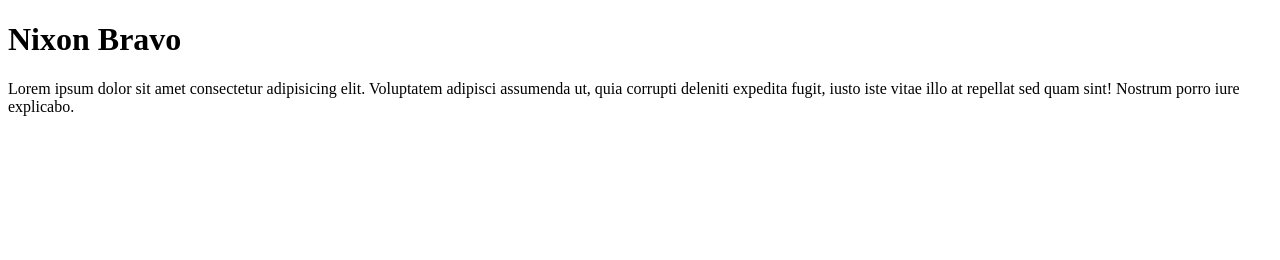
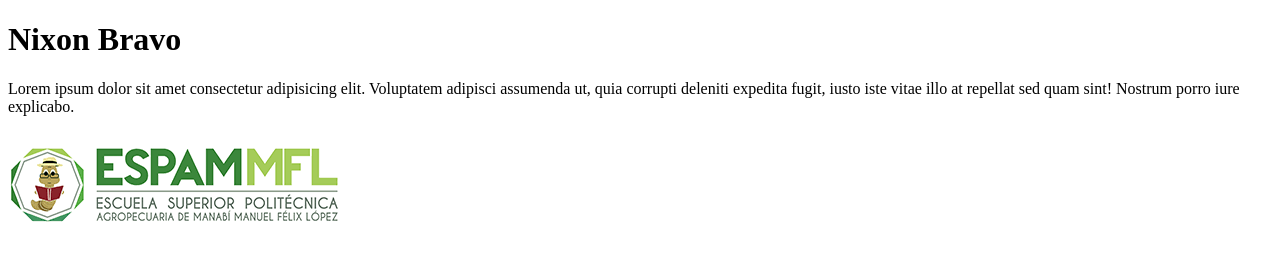
Before and after one commit to nixonBravo/practicaGit, a plain HTML site: page index.html in a window 1280 px wide. Drawn offline with Linux system fonts and the light colour scheme.

Commit message:
Imagen add

```diff
--- a/index.html
+++ b/index.html
@@ -9,5 +9,6 @@
 <body>
     <h1>Nixon Bravo</h1>
     <p>Lorem ipsum dolor sit amet consectetur adipisicing elit. Voluptatem adipisci assumenda ut, quia corrupti deleniti expedita fugit, iusto iste vitae illo at repellat sed quam sint! Nostrum porro iure explicabo.</p>
+    <img src="img/espamLogo.png" alt="Logo ESPAM MFL">
 </body>
 </html>
```
Also changed, not shown: img/espamLogo.png (added).
